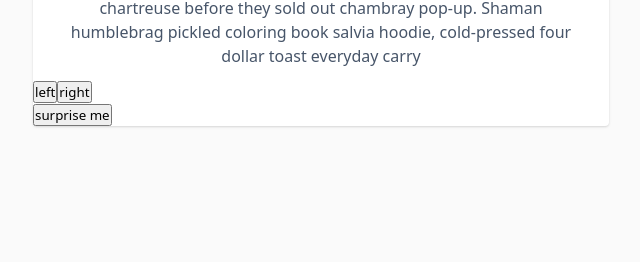
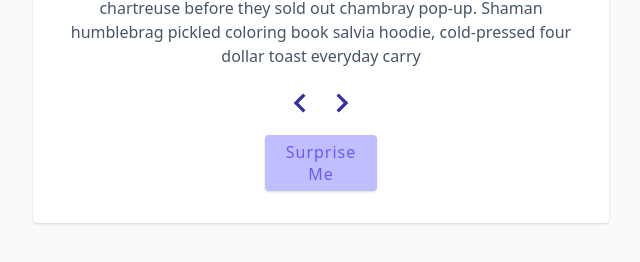
Before and after one commit to L-Qichen/React-mini-projects, a React (Vite) app in the folder reviews/: page / in a window 1280 px wide. Shown: the part 482-744 px from the top of the page, without its empty margins (319-959 px from the left). Built offline with nearby package versions, Linux system fonts and the light colour scheme.

Commit message:
css part done

```diff
--- a/reviews/src/App.jsx
+++ b/reviews/src/App.jsx
@@ -1,7 +1,7 @@
 import { useState } from 'react'
 import data from "./data"
 import './style.css'
-import { BiSolidQuoteRight } from 'react-icons/bi';
+import { BiSolidQuoteRight, BiChevronLeft, BiChevronRight } from 'react-icons/bi';
 
 function App() {
   const [index, setIndex] = useState(0);
@@ -19,11 +19,17 @@ function App() {
           <h3 className='name'>{name}</h3>
           <h5 className='title'>{job}</h5>
           <p className='info'>{text}</p>
-          <div>
-            <button>left</button>
-            <button>right</button>
+          <div className='l-r-buttons-container'>
+            <button className='l-button'>
+              <BiChevronLeft />
+            </button>
+            <button className='r-button'>
+              <BiChevronRight />
+            </button>
           </div>
-          <button>surprise me</button>
+          <div className='btn-container'>
+            <button className='btn'>surprise me</button>
+          </div>
         </div>
       </div >
     </>
--- a/reviews/src/style.css
+++ b/reviews/src/style.css
@@ -94,16 +94,33 @@
   letter-spacing: 1px;
 }
 
+.card .l-r-buttons-container{
+  display: flex;
+  justify-content: center;
+  >.l-button, .r-button{
+    background: none;
+    border: none;
+    color: #352fa8;
+    font-size: 2.5rem;
+    cursor: pointer;
+  }
+}
+
 .card .btn-block{
   margin: 0 2rem;
 }
 
+.btn-container{
+  display: flex;
+  justify-content: center;
+}
+
 .btn{
-  width: 100%;
+  border: none;
+  width: 7rem;
   cursor: pointer;
-  color: #10b981;
-  background: #fff;
-  border: 1px solid #10b981;
+  color: #645cff;
+  background: #c1beff;
   border-radius: .25rem;
   letter-spacing: 1px;
   padding: 6px;
@@ -115,8 +132,8 @@
   text-transform: capitalize;
 }
 .btn:hover{
-  background: #10b981;
-  color: #fff;
+  background: #645cff;
+  color: #c1beff;
   box-shadow: 0 10px 15px -3px rgba(0, 0, 0, 0.1),
   0 4px 6px -2px rgba(0, 0, 0, 0.05);
 }
```
